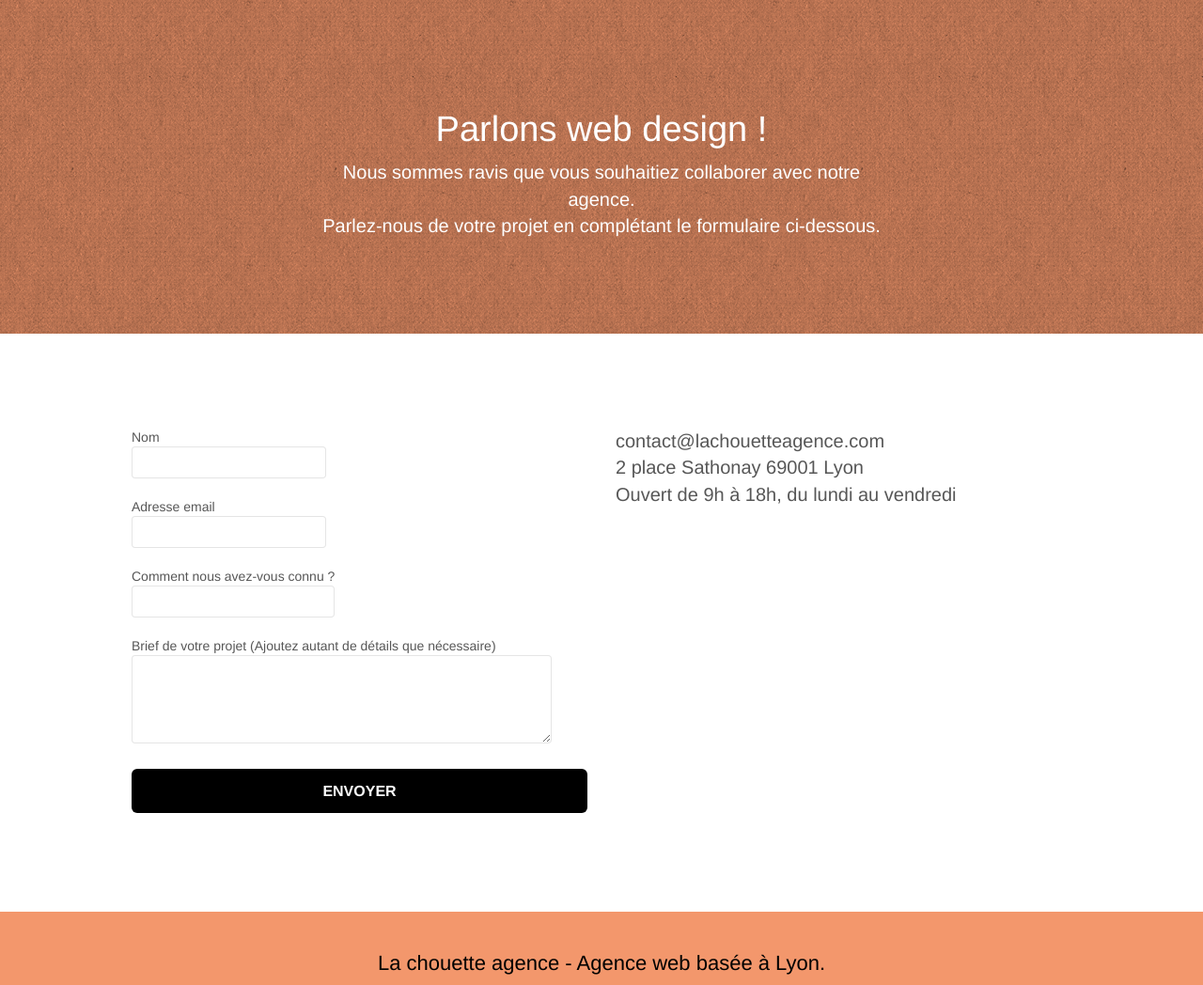
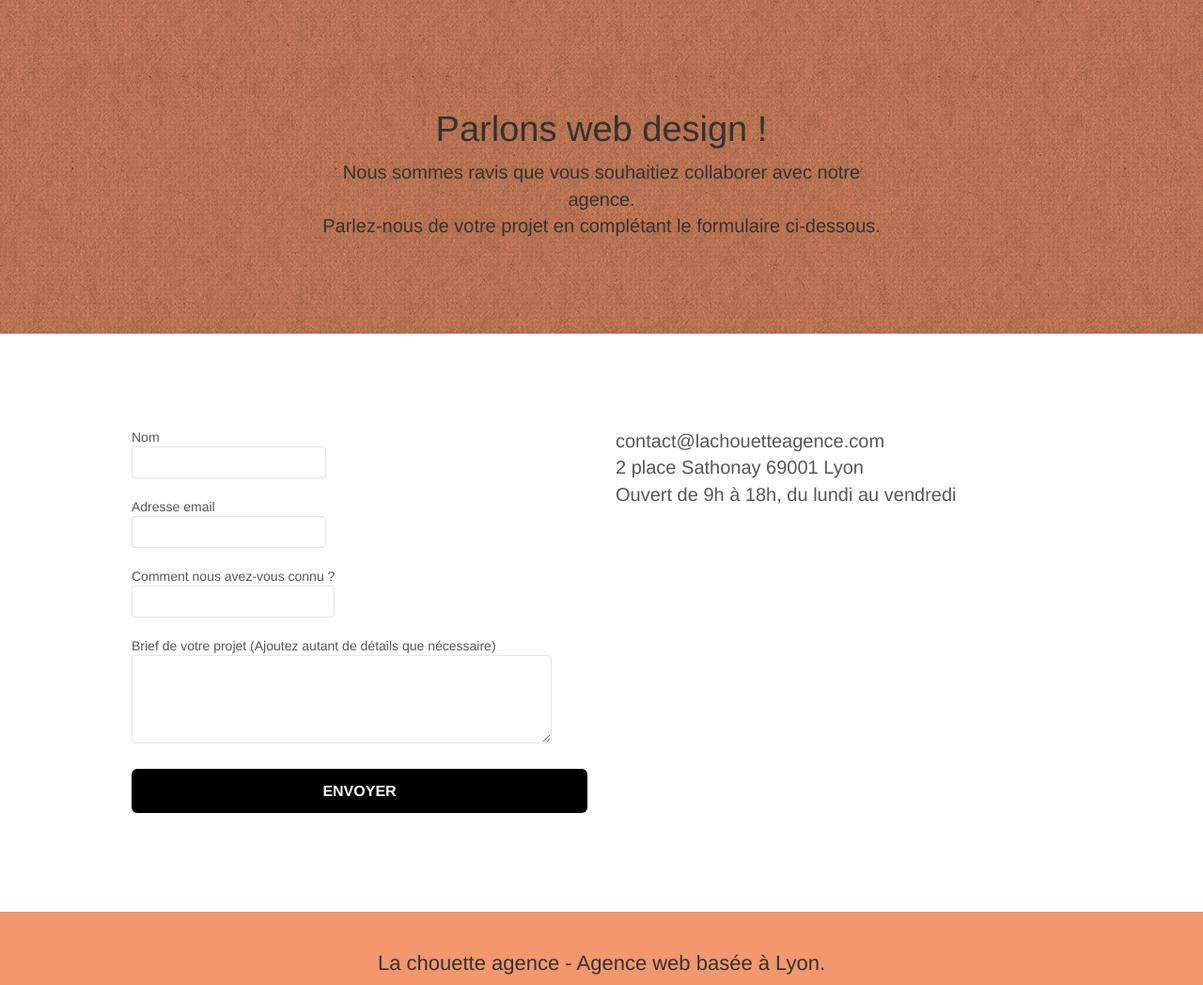
Before and after one commit to JulienBrazzalotto/JulienBrazzalotto_4_27082021, a plain HTML site: page contact.html in a window 1280 px wide. Shown: the part 95-1143 px from the top of the page at 94% size. Drawn offline with nearby package versions, Linux system fonts and the light colour scheme; some packages are replaced by stand-ins of ours; a script that the page names is missing.

Commit message:
problème de contraste OK

```diff
--- a/contact.html
+++ b/contact.html
@@ -14,7 +14,7 @@
 
 
 	<script src="https://cdnjs.cloudflare.com/ajax/libs/jquery/2.2.4/jquery.min.js" integrity="sha512-DUC8yqWf7ez3JD1jszxCWSVB0DMP78eOyBpMa5aJki1bIRARykviOuImIczkxlj1KhVSyS16w2FSQetkD4UU2w==" crossorigin="anonymous" referrerpolicy="no-referrer" defer></script>
-    <script src="https://cdnjs.cloudflare.com/ajax/libs/gmaps.js/0.4.9/gmaps.min.js" integrity="sha512-7L86NChc+1jvCKJVMLGnoQLA9QQXVcBvWyr37YaVau42A6zWacZ/ew7EX2eag+ruzEVKeqdLS0pSYgj1yagegA==" crossorigin="anonymous" referrerpolicy="no-referrer" defer></script>
+    <script src="https://cdnjs.cloudflare.com/ajax/libs/gmaps.js/0.4.9/gmaps.min.js" integrity="sha512-7L86NChc+1jvCKJVMLGnoQLA9QQXVcBvWyr37YaVau42A6zWacZ/ew7EX2eag+ruzEVKeqdLS0pSYgj1yagegA==" crossorigin="anonymous" referrerpolicy="no-referrer" async></script>
 	<script src="https://cdn.jsdelivr.net/npm/bootstrap@3.4.1/dist/js/bootstrap.min.js" integrity="sha256-nuL8/2cJ5NDSSwnKD8VqreErSWHtnEP9E7AySL+1ev4=" crossorigin="anonymous" defer></script>
 	<script src="https://cdn.jsdelivr.net/npm/jquery-touchswipe@1.6.19/jquery.touchSwipe.min.js" integrity="sha256-ns1OeEP3SedE9Theqmu444I44sikbp1O+bF/6BNUUy0=" crossorigin="anonymous" defer></script>
 	<script src="./js/blocs.js" defer></script>
@@ -61,10 +61,10 @@
 	<div class="container bloc-lg">
 		<div class="row">
 			<div class="col-sm-12">
-				<h1 class="text-center hero-bloc-text tc-white">
+				<h1 class="text-center hero-bloc-text">
 					Parlons web design !
 				</h1>
-				<p class="text-center mg-lg tc-white tight-width-whitespace">
+				<p class="text-center mg-lg tight-width-whitespace white">
 					Nous sommes ravis que vous souhaitiez collaborer avec notre agence.<br>
 					Parlez-nous de votre projet en complétant le formulaire ci-dessous.
 				</p>
--- a/style.css
+++ b/style.css
@@ -742,7 +742,7 @@ h4 {
 }
 
 .white {
-    color: #000000!important;
+    color: #333333!important;
 }
 
 .portfolio-thumb {
```
